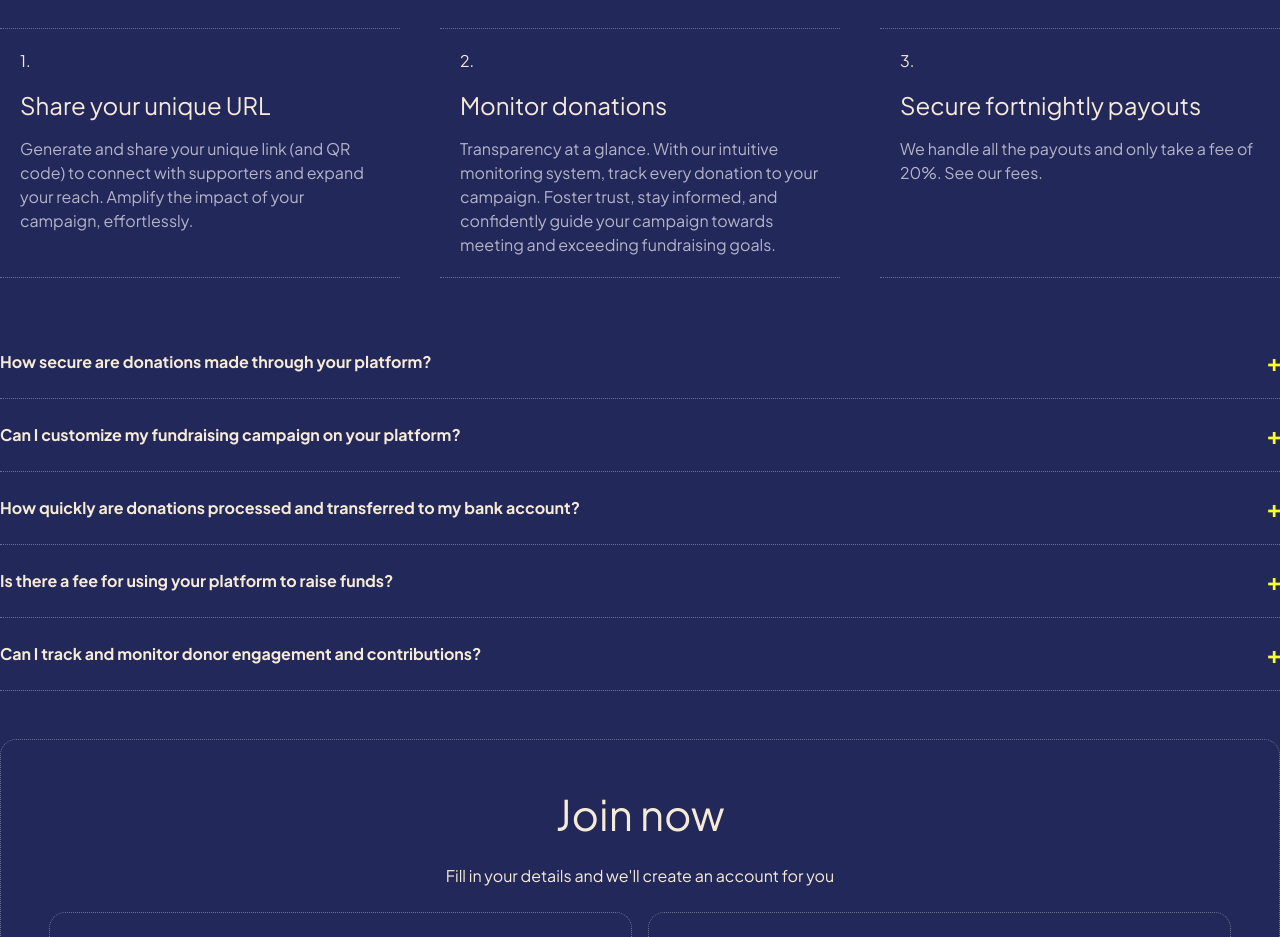
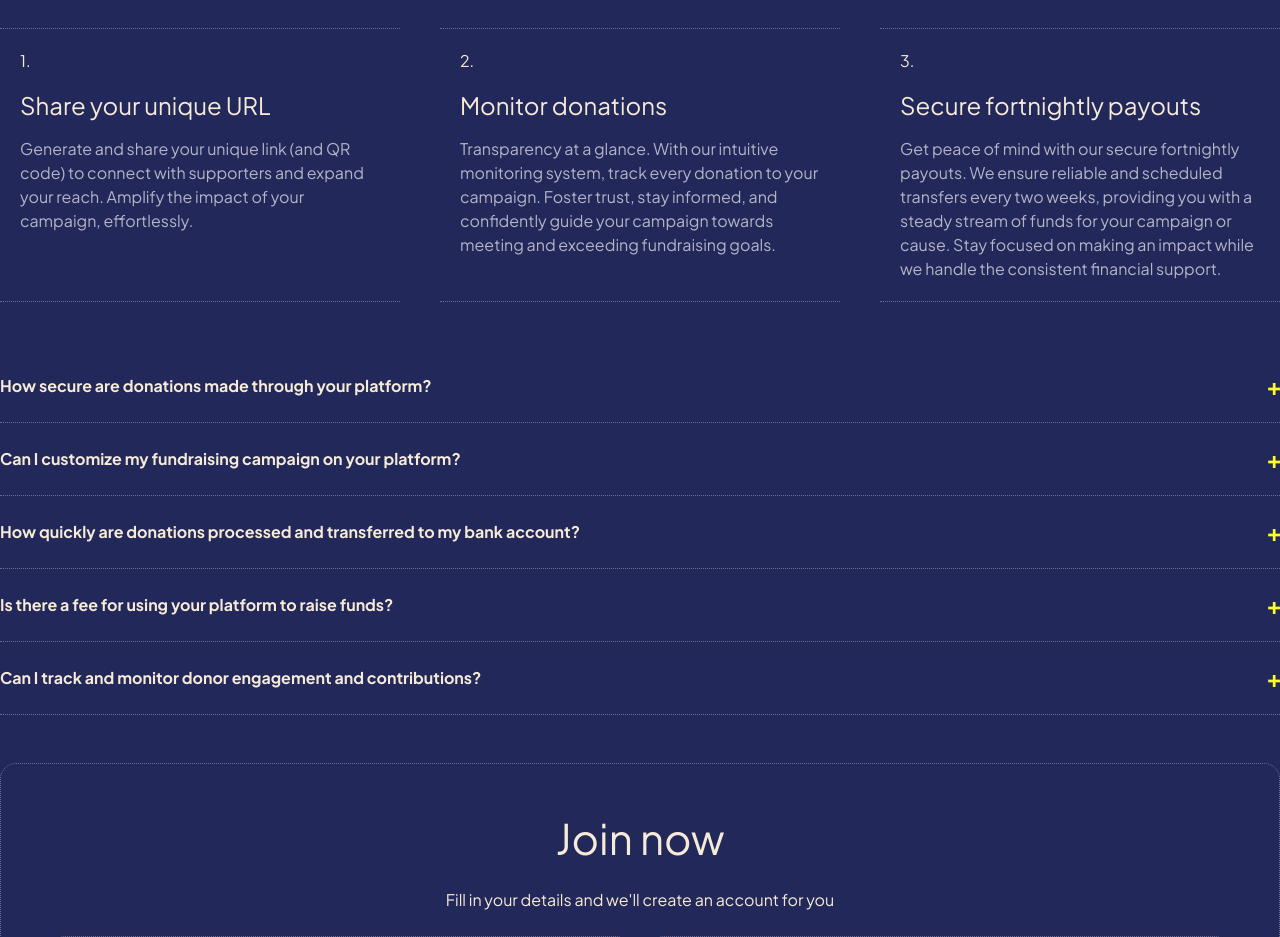
Before and after one commit to wadzee/linktome-ui, a Next.js app: page /politician in a window 1280 px wide. Shown: the part 2260-3197 px from the top of the page. Built offline with nearby package versions, Linux system fonts and the light colour scheme.

Commit message:
update copy

```diff
--- a/src/constant/howItWorks.ts
+++ b/src/constant/howItWorks.ts
@@ -12,6 +12,6 @@ export const HowItWorks = [
   {
     title: 'Secure fortnightly payouts',
     content:
-      'We handle all the payouts and only take a fee of 20%. See our fees.',
+      'Get peace of mind with our secure fortnightly payouts. We ensure reliable and scheduled transfers every two weeks, providing you with a steady stream of funds for your campaign or cause. Stay focused on making an impact while we handle the consistent financial support.',
   },
 ]
```
